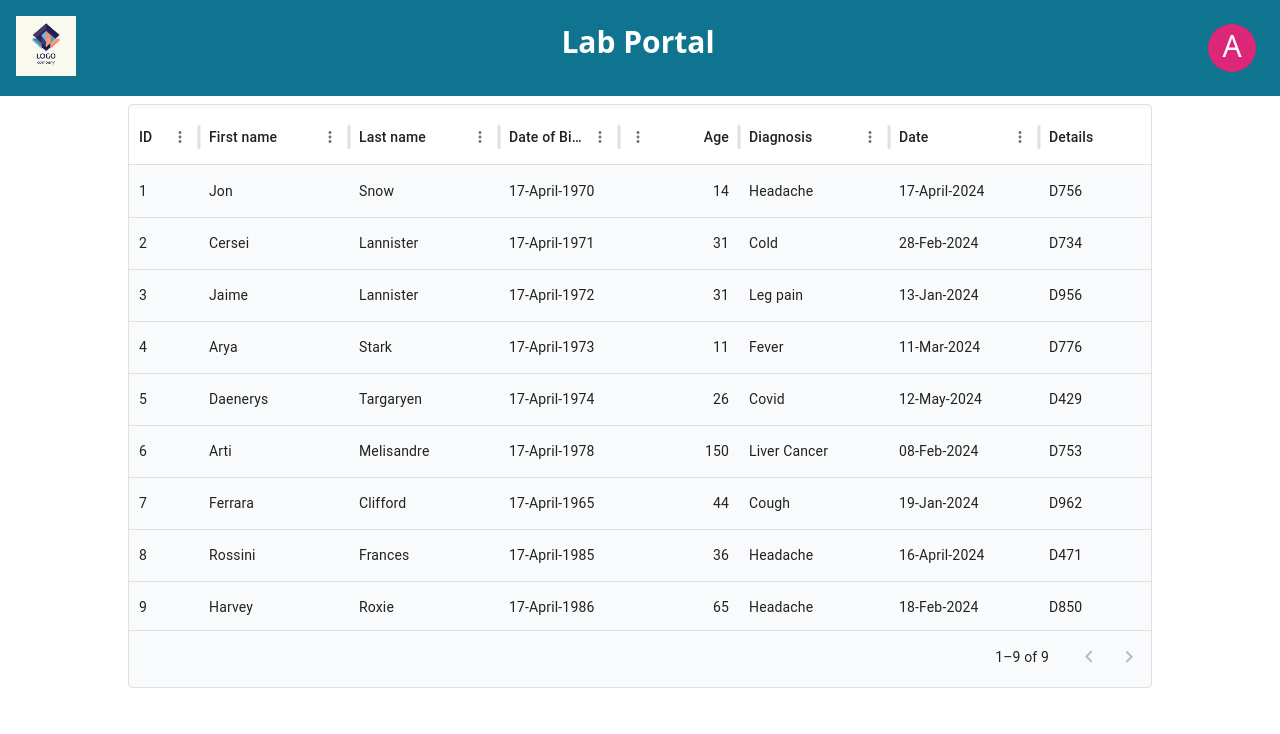
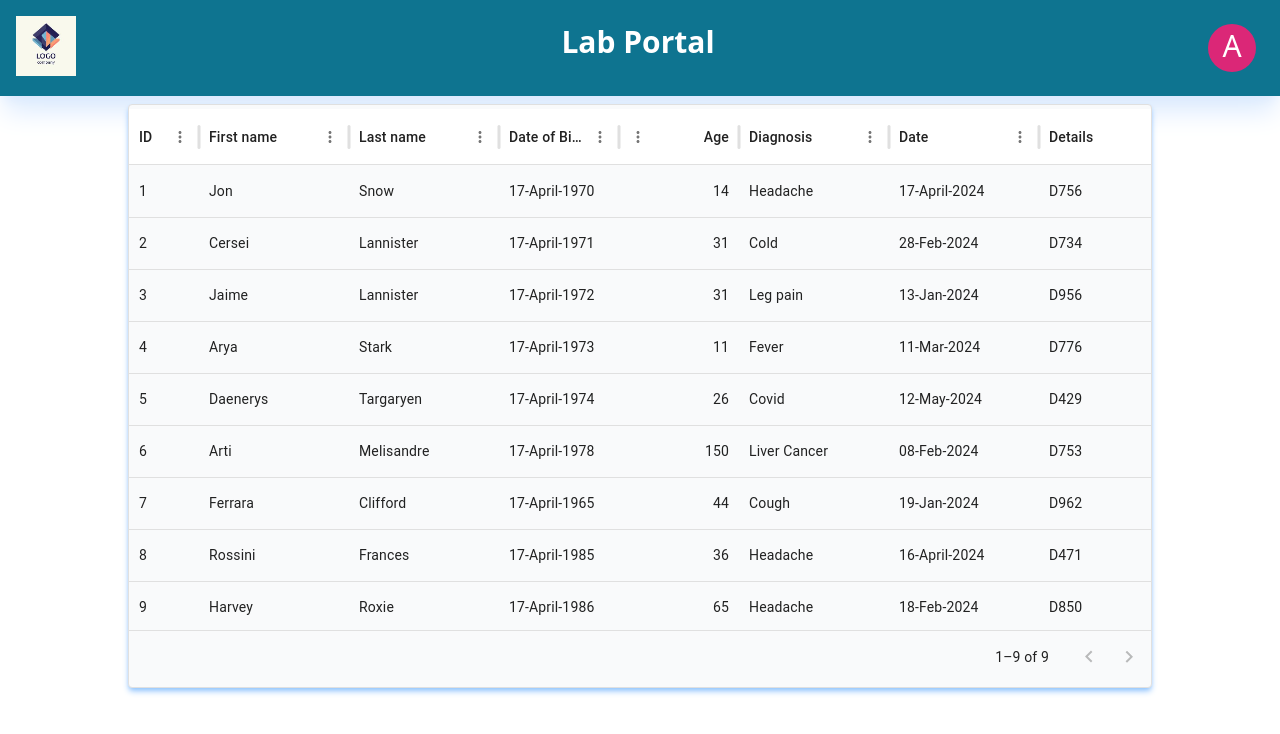
Before and after one commit to MahanteshAnami/LabPortal, a React (Create React App) app: page / in a window 1280 px wide. Shown: the top 734 px of the page. Built offline with nearby package versions, Linux system fonts and the light colour scheme.

Commit message:
updatedheader

```diff
--- a/src/App.js
+++ b/src/App.js
@@ -9,12 +9,12 @@ function App() {
   return (
     <div className="">
       <StyledEngineProvider injectFirst>
-        <div className='bg-cyan-700 flex justify-between p-4'>
+        <div className='bg-cyan-700 flex justify-between p-4 shadow-md shadow-blue-300 hover:shadow-xl hover:shadow-blue-100'>
           <div className=''>
             <img src="./images/logo.jpg" height={60} width={60} alt="logo" /></div>
-          <span className='text-center text-3xl font-semibold text-white align-middle m-2'>Lab Portal</span>
+          <span className='text-center text-3xl font-semibold text-white align-middle m-2 hover:text-4xl'>Lab Portal</span>
 
-          <span className='text-white bg-pink-600 text-3xl rounded-full h-12 w-12 text-center p-1 m-2'>A</span>
+          <span className='text-white bg-pink-600 hover:bg-pink-700  text-3xl hover:text-4xl rounded-full h-12 w-12 text-center p-1 m-2'>A</span>
         </div>
         <div className=''>
           <DisplayPatientsTable />
--- a/src/components/DisplayPatientsTable.js
+++ b/src/components/DisplayPatientsTable.js
@@ -50,7 +50,7 @@ export default function DisplayPatientsTable() {
   return (
     <div className='text-center'>
     <Box sx={{ height: 600, width: '100%', }}
-    className="py-2">
+    className="py-2 ">
       <DataGrid
         rows={rows}
         columns={columns}
@@ -65,7 +65,7 @@ export default function DisplayPatientsTable() {
         onRowSelectionModelChange={(newRowSelectionModel) => handleRowSelection(newRowSelectionModel)}
         rowSelectionModel={rowSelectionModel}
         onRowClick={handleRowClick}
-        className='px-auto bg-gray-50 text-md mx-32  py-1'
+        className='px-auto bg-gray-50 text-md mx-32  py-1 shadow-md shadow-blue-300 hover:shadow-xl hover:shadow-blue-100'
       />
       <Modal
         open={open}
```
